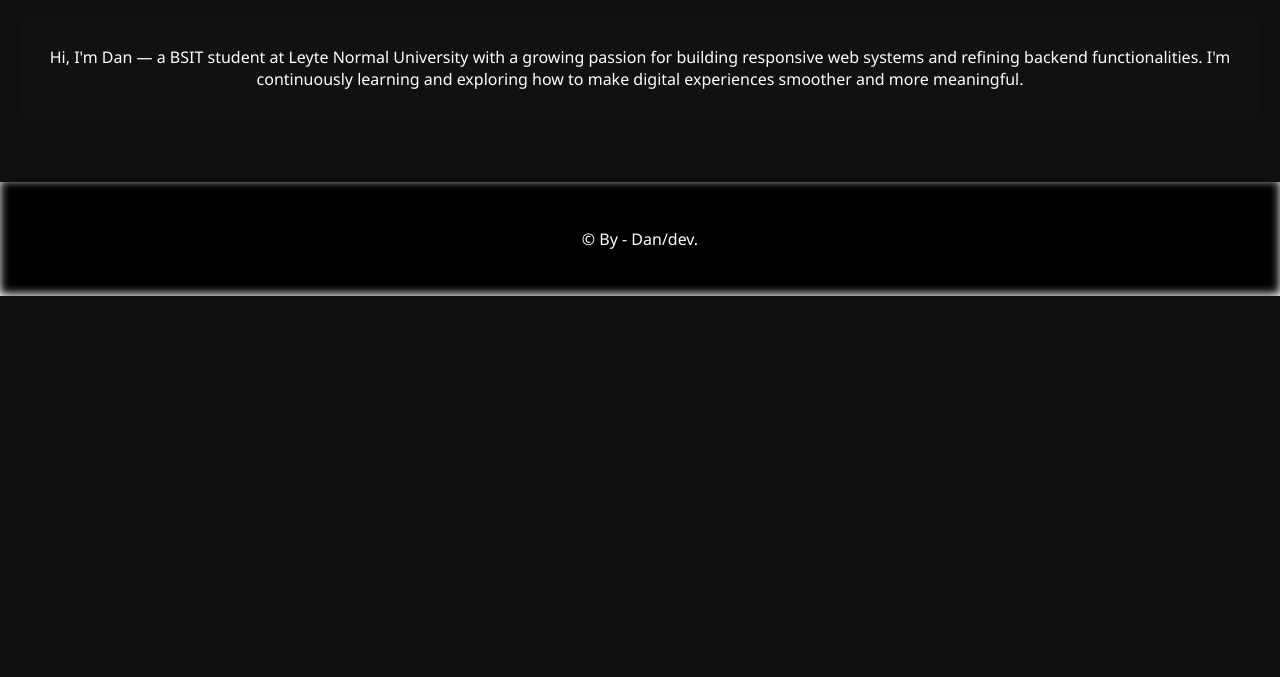
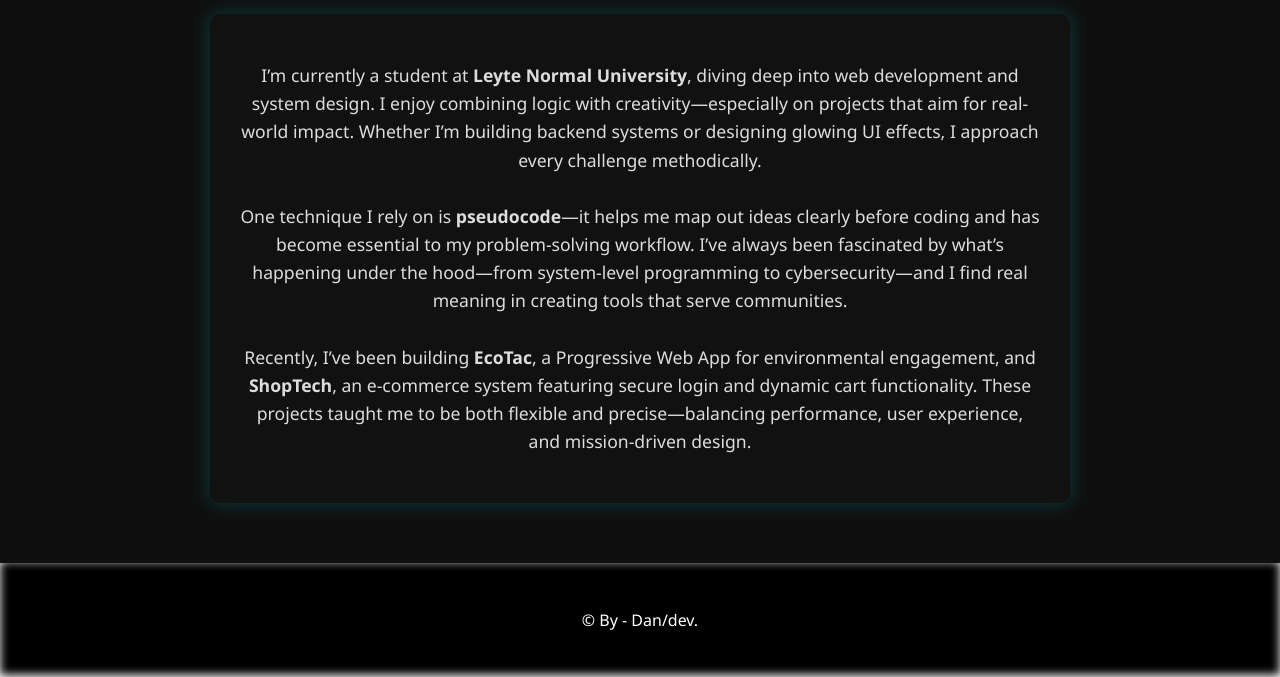
Before and after one commit to dandevjr/dandev-portfolio, a plain HTML site: page index.html in a window 1280 px wide. Shown: the part 720-1397 px from the top of the page. Before the commit the page ends 1016 px from the top, so only its background shows below. Drawn offline with Linux system fonts and the light colour scheme.

Commit message:
Update index.html

```diff
--- a/index.html
+++ b/index.html
@@ -130,8 +130,14 @@
 
 <section id="about">
   <h2 class="section-title">About Me</h2>
-  <div class="card">
-<p>Hi, I'm Dan — a BSIT student at Leyte Normal University with a growing passion for building responsive web systems and refining backend functionalities. I'm continuously learning and exploring how to make digital experiences smoother and more meaningful.</p>
+  <div class="card" style="background:#111; padding: 30px; border-radius: 10px; box-shadow: 0 0 20px rgba(0,255,255,0.2); max-width: 800px; margin: auto;">
+    <p style="font-size: 1.1em; line-height: 1.6; color: #ddd;">
+      I’m currently a student at <strong>Leyte Normal University</strong>, diving deep into web development and system design. I enjoy combining logic with creativity—especially on projects that aim for real-world impact. Whether I’m building backend systems or designing glowing UI effects, I approach every challenge methodically.
+      <br><br>
+      One technique I rely on is <strong>pseudocode</strong>—it helps me map out ideas clearly before coding and has become essential to my problem-solving workflow. I’ve always been fascinated by what’s happening under the hood—from system-level programming to cybersecurity—and I find real meaning in creating tools that serve communities.
+      <br><br>
+      Recently, I’ve been building <strong>EcoTac</strong>, a Progressive Web App for environmental engagement, and <strong>ShopTech</strong>, an e-commerce system featuring secure login and dynamic cart functionality. These projects taught me to be both flexible and precise—balancing performance, user experience, and mission-driven design.
+    </p>
   </div>
 </section>
 
```
